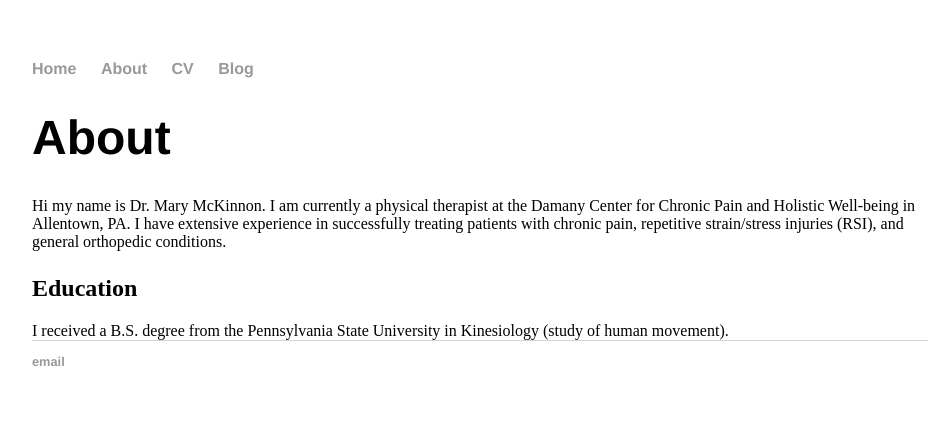
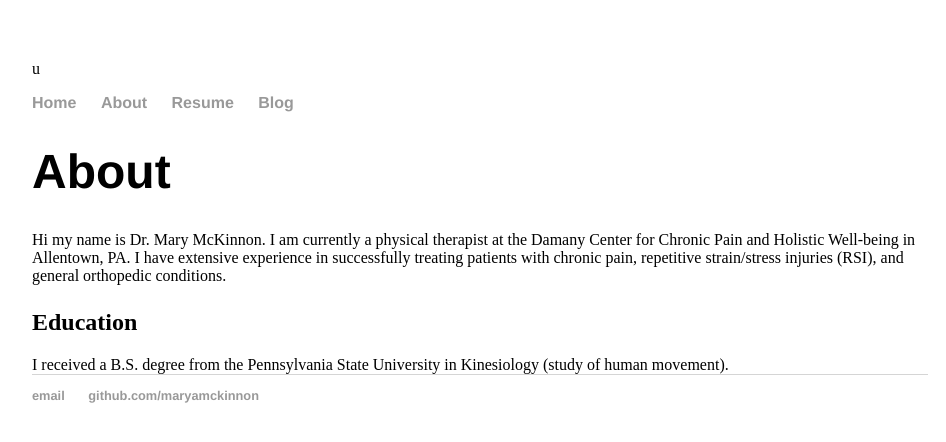
Before and after one commit to maryamckinnon/maryamckinnon.github.io, a Jekyll site: the page built from About/index.html, in a window 1280 px wide. Shown: the top 442 px of the page, without its empty margins (160-1106 px from the left). Built offline with Jekyll 4.4.1, drawn with Linux system fonts in a browser that asks for light colours.

Commit message:
Update default.html

```diff
--- a/_layouts/default.html
+++ b/_layouts/default.html
@@ -1,4 +1,4 @@
-<!DOCTYPE html>
+u<!DOCTYPE html>
 	<html>
 		<head>
 			<title>{{ page.title }}</title>
@@ -10,8 +10,8 @@
 	    		<ul>
 	        		<li><a href="/">Home</a></li>
 		        	<li><a href="/About">About</a></li>
-	        		<li><a href="/cv">CV</a></li>
-	        		<li><a href="/blog">Blog</a></li>
+	        		<li><a href="/Resume">Resume</a></li>
+	        		<li><a href="/Blog">Blog</a></li>
 	    		</ul>
 			</nav>
 			<div class="container">
@@ -22,6 +22,7 @@
 			<footer>
 	    		<ul>
 	        		<li><a href="mailto:maryamckinnon@gmail.com">email</a></li>
+				<li><a href="https://github.com/maryamckinnon">github.com/maryamckinnon</a></li>
 				</ul>
 			</footer>
 		</body>
```
